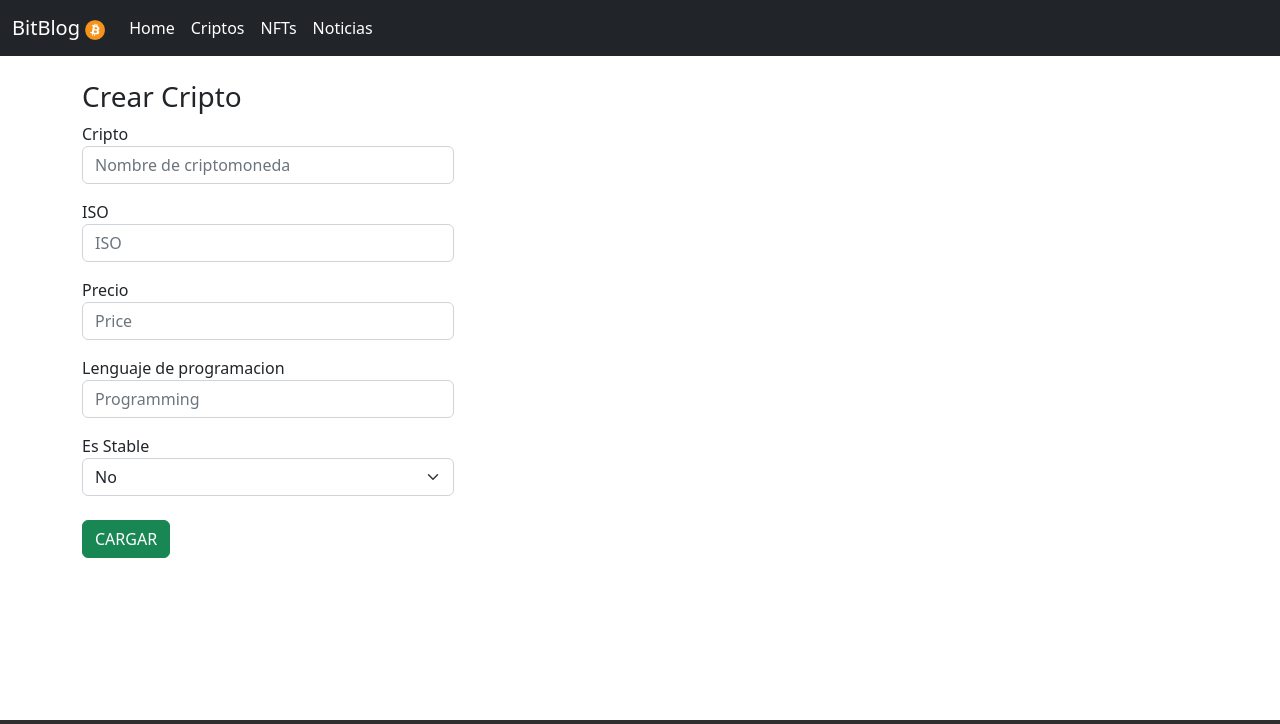
After one commit to facuramirez7/BiTrip, a Django app: page /BlogApp/cripto/create in a window 1280 px wide. The commit adds this page. Shown: the top 724 px of the page. Run offline with Django 4.2, Linux system fonts and the light colour scheme; some libraries are stand-ins or nearby versions; grey boxes are pictures that could not be loaded.

Commit message:
Crear cripto

```diff
--- a/BitBlog/BlogApp/static/BlogApp/css/base.css
+++ b/BitBlog/BlogApp/static/BlogApp/css/base.css
@@ -17,6 +17,9 @@
 }
 .BTC{
     height: 20px;
+}
+.content{
+    min-height: 80vh;
 }
 
 
--- a/BitBlog/BlogApp/templates/BlogApp/base.html
+++ b/BitBlog/BlogApp/templates/BlogApp/base.html
@@ -6,8 +6,9 @@
     <meta http-equiv="X-UA-Compatible" content="IE=edge">
     <meta name="viewport" content="width=device-width, initial-scale=1.0">
     <link rel="icon" type="image/x-icon" href="{% static 'BlogApp/img/btc.png' %}">
+    <link rel="stylesheet" href="https://cdnjs.cloudflare.com/ajax/libs/font-awesome/6.1.2/css/all.min.css" integrity="sha512-1sCRPdkRXhBV2PBLUdRb4tMg1w2YPf37qatUFeS7zlBy7jJI8Lf4VHwWfZZfpXtYSLy85pkm9GaYVYMfw5BC1A==" crossorigin="anonymous" referrerpolicy="no-referrer" />
 
-    <title> {% block titulo %} Sin titulo {% endblock %} </title>
+    <title> {% block titulo %}  {% endblock %} </title>
 
     {% block css %}
 
@@ -46,10 +47,10 @@
       </nav>
 
       <!-- CONTENT -->
-      <div>
+      <section class="content">
       {% block content %}
       {% endblock %}
-      </div>
+      </section>
 
       <!-- FOOTER -->
       <div class="footer">
@@ -59,7 +60,7 @@
                     <div class="second">
                         <h4> Navigate</h4>
                         <ul>
-                            <li><a href="#">Home</a></li>
+                            <li><a href="/BlogApp/">Home</a></li>
                             <li><a href="/BlogApp/cripto/index">Criptos</a></li>
                             <li><a href="#">NFTs</a></li>
                             <li><a href="#">Noticias</a></li>
--- /dev/null
+++ b/BitBlog/BlogApp/templates/BlogApp/criptos/create.html
@@ -0,0 +1,28 @@
+{% extends 'BlogApp/base.html' %}
+
+{% block titulo %} Crear Cripto {% endblock %}
+
+
+{% block content %}
+
+<div class="container mt-4">
+    <h3>Crear Cripto</h3>
+    <form action="" class="col-12 col-md-4">
+        <label for="Cripto">Cripto</label>
+        <input name="nombre" class="form-control col-4" type="text" placeholder="Nombre de criptomoneda" aria-label="default input example">
+        <label for="ISO" class="mt-3">ISO</label>
+        <input name="iso" class="form-control col-4" type="text" placeholder="ISO" aria-label="bTC">
+        <label for="Precio" class="mt-3">Precio</label>
+        <input name="precio" class="form-control col-4" type="number" placeholder="Price" aria-label="">
+        <label for="Lenguaje de programacion" class="mt-3">Lenguaje de programacion</label>
+        <input name="lenguaje" class="form-control col-4" type="text" placeholder="Programming" aria-label="">
+        <label for="Stable" class="mt-3">Es Stable</label>
+        <select class="form-select" aria-label="Elija una opción">
+            <option value="0" selected>No</option>
+            <option value="1">Sí</option>
+        </select>
+        <button type="submit" class="btn btn-success mt-4">CARGAR</button>
+    </form>
+</div>
+
+{% endblock %}
--- a/BitBlog/BlogApp/templates/BlogApp/criptos/index.html
+++ b/BitBlog/BlogApp/templates/BlogApp/criptos/index.html
@@ -12,7 +12,7 @@
 
 {% block content %}
 
-<div class="container text-center">
+<div class="container text-center mt-5">
     <h3>Criptomonedas</h3>
     <img src="https://cdn.forbes.co/2021/03/Criptomonedas.jpg" alt="criptos" style="max-height: 347px; border-radius:50px;" class="mb-4 imagen">
     <div class="text-start">
--- a/BitBlog/BlogApp/templates/BlogApp/index.html
+++ b/BitBlog/BlogApp/templates/BlogApp/index.html
@@ -1,7 +1,7 @@
 {% extends 'BlogApp/base.html' %}
 
 
-{% block titulo %} Inicio {% endblock %}
+{% block titulo %} BitBlog! {% endblock %}
 
 
 {% block content %}
--- a/BitBlog/BlogApp/urls.py
+++ b/BitBlog/BlogApp/urls.py
@@ -7,4 +7,5 @@ urlpatterns = [
     #CRIPTOS¬
     path('cripto/index', views.index_c),
     path('cripto/listado', views.listado_c),
+    path('cripto/create', views.create_c),
 ]
--- a/BitBlog/BlogApp/views.py
+++ b/BitBlog/BlogApp/views.py
@@ -23,3 +23,6 @@ def listado_c(request):
          "criptos": criptos
          }
     return render(request, "BlogApp/criptos/listado.html", context)
+
+def create_c(request):
+    return render(request, "BlogApp/criptos/create.html")
```
Also changed, not shown: BitBlog/BlogApp/templates/BlogApp/criptos/listado.html (+8 -2 lines).
